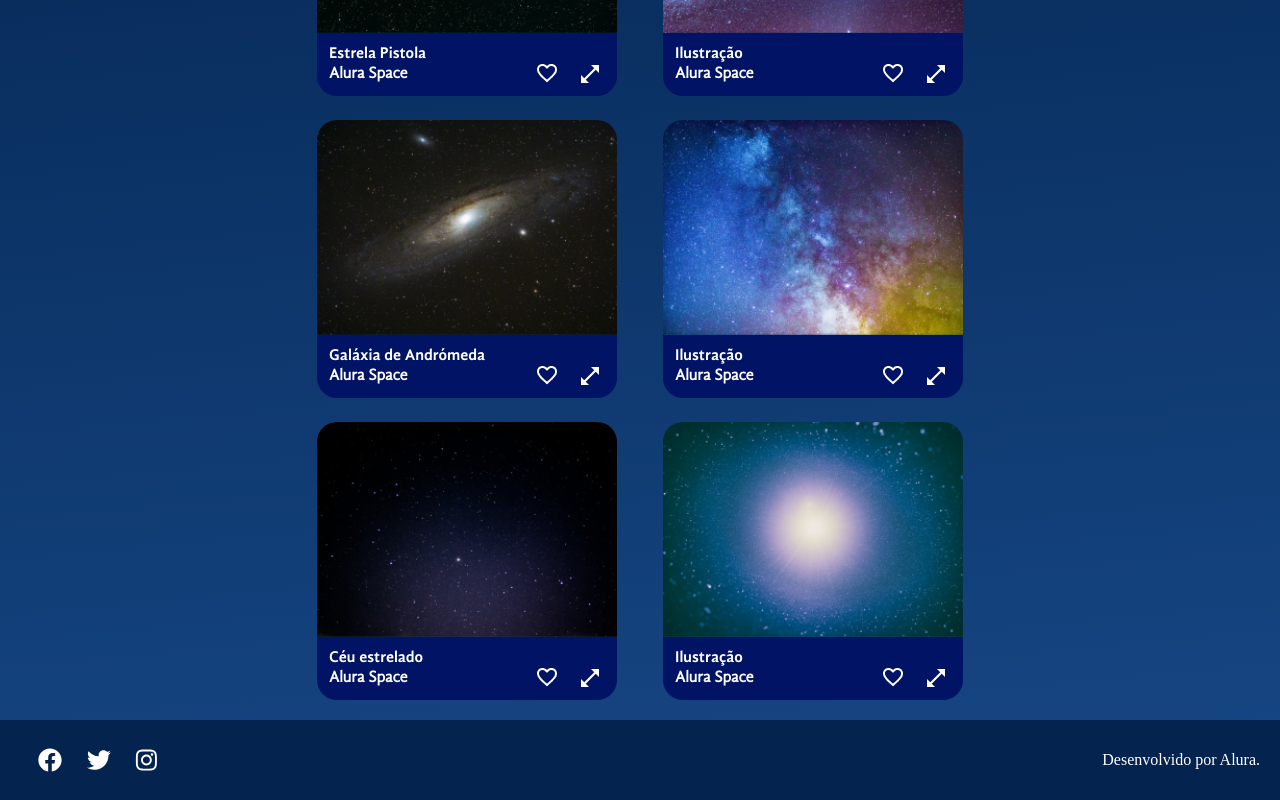
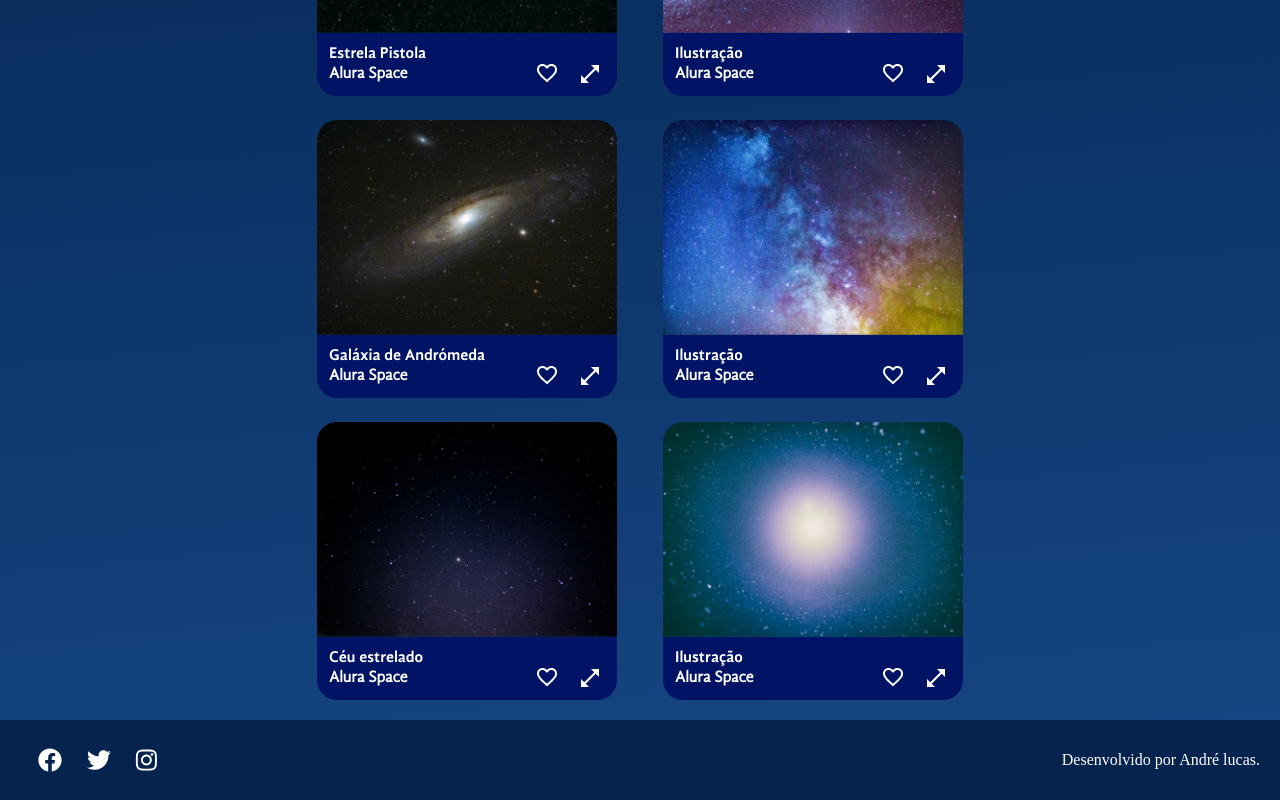
Before and after one commit to andrelucca99/space-app, a React (Vite) app: page / in a window 1280 px wide. Shown: the part 1507-2307 px from the top of the page. Built offline with nearby package versions, Linux system fonts and the light colour scheme.

Commit message:
Doc: add Readme do projeto

```diff
--- a/src/components/Footer/index.jsx
+++ b/src/components/Footer/index.jsx
@@ -34,7 +34,7 @@ const Footer = () => {
         <BotaoIcon><img src="/imagens/sociais/twitter.svg" alt="Icone do twitter" /></BotaoIcon>
         <BotaoIcon><img src="/imagens/sociais/instagram.svg" alt="Icone do instagram" /></BotaoIcon>
       </SociaisStyled>
-      <TextFooter>Desenvolvido por Alura.</TextFooter>
+      <TextFooter>Desenvolvido por André lucas.</TextFooter>
     </FooterStyled>
   )
 }
```
Also changed, not shown: src/assets/print.png (added), 1 other file (tests, documents, lock files or other folders).
